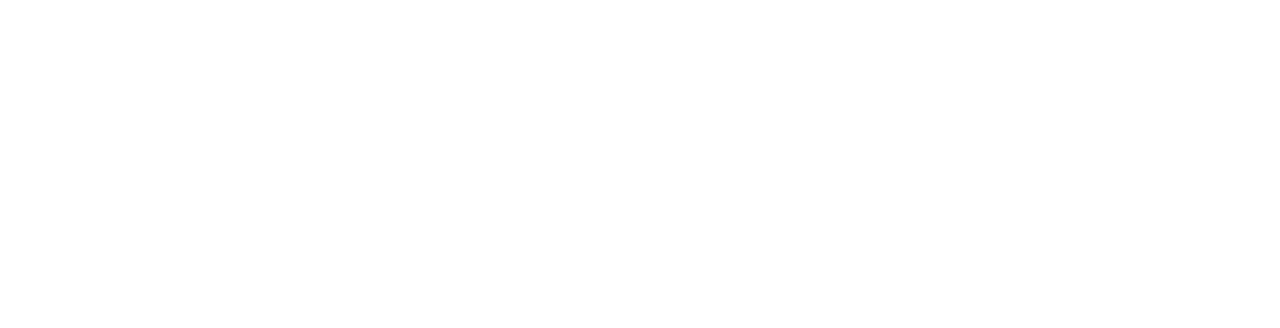
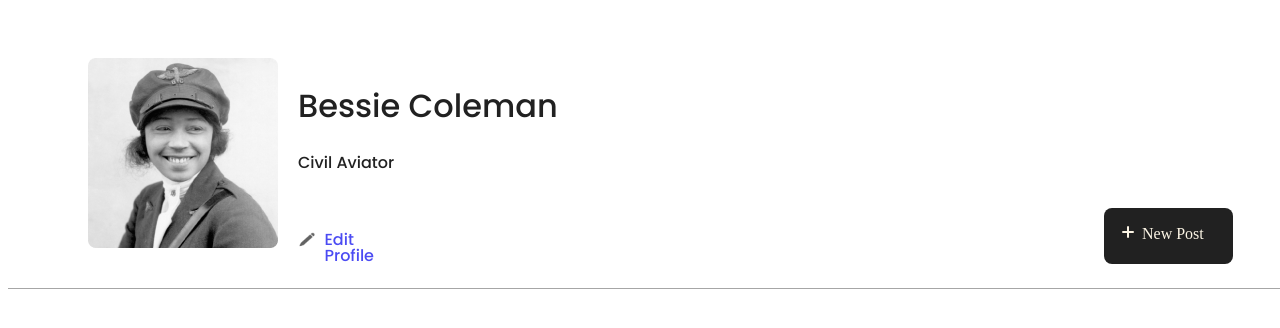
Before and after one commit to Xeinny07/Circle-08-Spots-Website-Assignment, a plain HTML site: page index.html in a window 1280 px wide. Drawn offline with Linux system fonts and the light colour scheme; a web font is replaced by a local one.

Commit message:
This header section contains the avatar, button and other descriptive qualities about the avatar

```diff
--- a/index.html
+++ b/index.html
@@ -4,9 +4,31 @@
     <meta charset="UTF-8">
     <meta name="viewport" content="width=device-width, initial-scale=1.0">
     <link rel="stylesheet" href="style.css">
+    <link rel="preconnect" href="https://fonts.googleapis.com">
+    <link rel="preconnect" href="https://fonts.gstatic.com" crossorigin>
+    <link href="https://fonts.googleapis.com/css2?family=DM+Mono:ital,wght@0,300;0,400;0,500;1,300;1,400;1,500&family=Epilogue:ital,wght@0,100..900;1,100..900&family=Karla:ital,wght@0,200..800;1,200..800&family=Poppins:ital,wght@0,100;0,200;0,300;0,400;0,500;0,600;0,700;0,800;0,900;1,100;1,200;1,300;1,400;1,500;1,600;1,700;1,800;1,900&display=swap" rel="stylesheet">
     <title>Circle-08-Spots-Website-Assignment</title>
 </head>
 <body>
+    <div class="header">
+    <div class="avatar-section">
+      <img class="avatar" src="./Assets/Avatar.png" alt="">
+      <div class="avatar-description">
+        <div class="avatar-children">
+          <h3 class="avatar-name">Bessie Coleman</h3>
+          <span class="avatar-field">Civil Aviator</span>
+        </div>
+        <div class="secondary-btn">
+          <img class="small-pencil" src="./Assets/Group 2.png" alt="">
+          <a class="edit-btn" href="#">Edit Profile</a>
+        </div>
+      </div>
+    </div>
 
+    <div class="button-large">
+      <img class="btn-plus" src="./Assets/Group 26.png" alt="">
+      <a class="btn-text" href="#">New Post</a>
+    </div>
+  </div>
 </body>
 </html>
--- a/style.css
+++ b/style.css
@@ -0,0 +1,103 @@
+.header {
+  width: 1200px;
+  height: 210px;
+  display: flex;
+  justify-content: space-between;
+  padding-bottom: 20px;
+  padding-top: 50px;
+  padding-left: 80px;
+  border-bottom: 1px #21212166 solid;
+}
+.avatar {
+  width: 190px;
+  height: 190px;
+}
+.avatar-section {
+  display: flex;
+  gap: 20px;
+  width: 505px;
+  height: 190px;
+}
+.avatar-description {
+  width: 420px;
+  height: 190px;
+  justify-content: space-between;
+  display: flex;
+  flex-direction: column;
+}
+.avatar-children {
+  width: 420;
+  height: 60;
+  gap: 12px;
+}
+.avatar-field {
+  font-family: Poppins;
+  font-weight: 500;
+  font-size: 16px;
+  line-height: 100%;
+  letter-spacing: 0%;
+  width: 97px;
+  height: 16px;
+  color: #212121;
+}
+.secondary-btn {
+  width: 107.34px;
+  height: 16px;
+  opacity: 70%;
+  gap: 8px;
+  display: flex;
+}
+.small-pencil {
+  width: 18.48px;
+  color: #212121;
+}
+.edit-btn {
+  text-decoration: none;
+  font-family: Poppins;
+  font-weight: 500;
+  font-size: 16px;
+  line-height: 100%;
+  letter-spacing: 0%;
+  width: 84px;
+  height: 16px;
+}
+.avatar-name {
+  font-family: Poppins;
+  font-weight: 500;
+  font-size: 32px;
+  line-height: 100%;
+  letter-spacing: 0%;
+  width: 420px;
+  height: 32px;
+  color: #212121;
+
+}
+.button-large {
+  padding: 18px;
+  gap: 8px;
+  width: 93px;
+  height: 20px;
+  border-radius: 8px;
+  background-color: #212121;
+  display: flex;
+  margin-top: 150px;
+  margin-right: 55px;
+}
+.btn-plus {
+  background-color: #212121;
+  width: 12px;
+  height: 12px;
+  border: 2px;
+}
+.btn-text {
+  font-family: 'Poppins' sans-serif;
+  font-weight: 500;
+  font-size: 16px;
+  line-height: 100%;
+  letter-spacing: 0%;
+  width: 73px;
+  height: 16px;
+  text-decoration: none;
+  background-color: #212121;
+  color: #FCF5E5;
+}
```
Also changed, not shown: Assets/Avatar.png (added), Assets/Group 13.png (added), Assets/Group 2.png (added), Assets/Group 26.png (added), Assets/Mask group (1).png (added), Assets/Mask group (2).png (added), Assets/Mask group (3).png (added), Assets/Mask group (4).png (added), Assets/Mask group.png (added), Assets/Union.png (added), Assets/pexels-kassandre-pedro-8639743 1.png (added).
